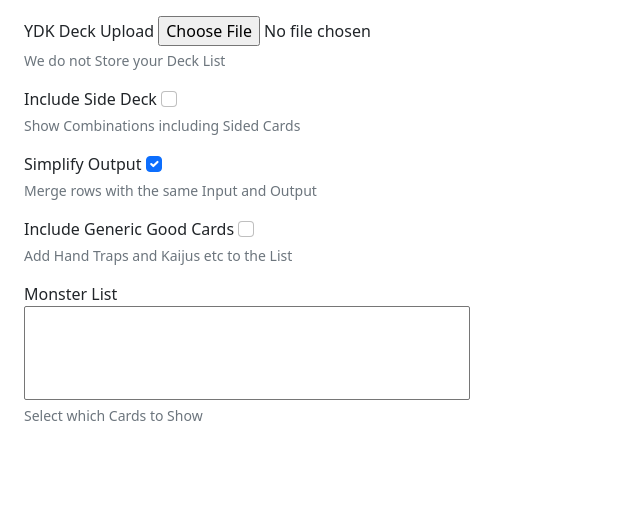
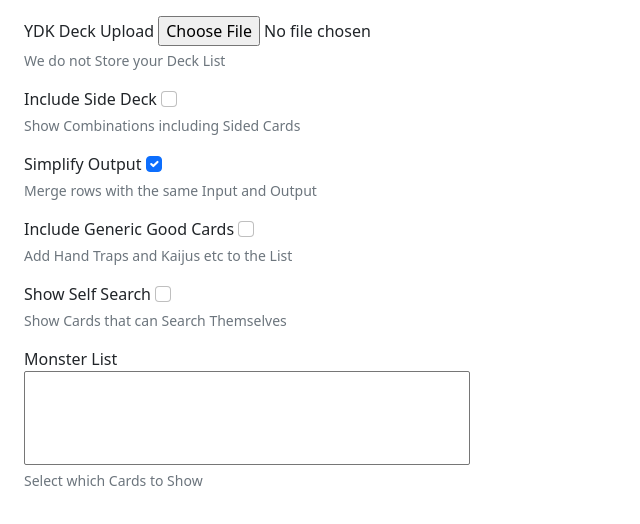
Before and after one commit to 8illy/Small-World, a plain HTML site: page index.html in a window 1280 px wide. Shown: the whole page, without its empty margins (0-640 px from the left). Drawn offline with nearby package versions, Linux system fonts and the light colour scheme.

Commit message:
fix issue of card showing itself
fix issue of card showing itself
added this as an option incase you want to show it

```diff
--- a/index.html
+++ b/index.html
@@ -47,10 +47,18 @@
 					</div>
 
 					<div class="form-group">
+						<label for="includeSide"> Show Self Search </label>
+						<input type="checkbox" name="showSelfSearch" id="showSelfSearch" class="form-check-input" onchange="YGODECK.changeList()">
+						<small class="form-text text-muted">Show Cards that can Search Themselves</small>
+					</div>
+
+					<div class="form-group">
 						<label for="cardList"> Monster List</label>
 						<select multiple id="cardList" onchange="YGODECK.changeList()"></select>
 						<small class="form-text text-muted">Select which Cards to Show</small>
 					</div>
+
+
 
 
 
--- a/js/deck.js
+++ b/js/deck.js
@@ -151,6 +151,7 @@ class ygoDeck{
 		let html = "";
 
 		let simplifyOutput = document.getElementById("simplifyOutput").checked;
+		let showSelfSearch = document.getElementById("showSelfSearch").checked;
 		let selected = Array.from(document.getElementById("cardList").selectedOptions).map((e)=>{return e.value});
 
 		let cards = [].concat.call(...Object.values(this.decks));
@@ -163,7 +164,7 @@ class ygoDeck{
 				for(let i in outputs){
 					for(let j in outputs[i]){
 
-						if(cardId == i ){
+						if(!showSelfSearch && cardId == i ){
 							continue;
 						}
 
@@ -192,6 +193,11 @@ class ygoDeck{
 
 				let outputs =  this.smallWorldLinks[cardId];
 				for(let i in outputs){
+
+
+						if(!showSelfSearch && cardId == i ){
+							continue;
+						}
 
 					html += `
 						<div class="row cardRow">
```
